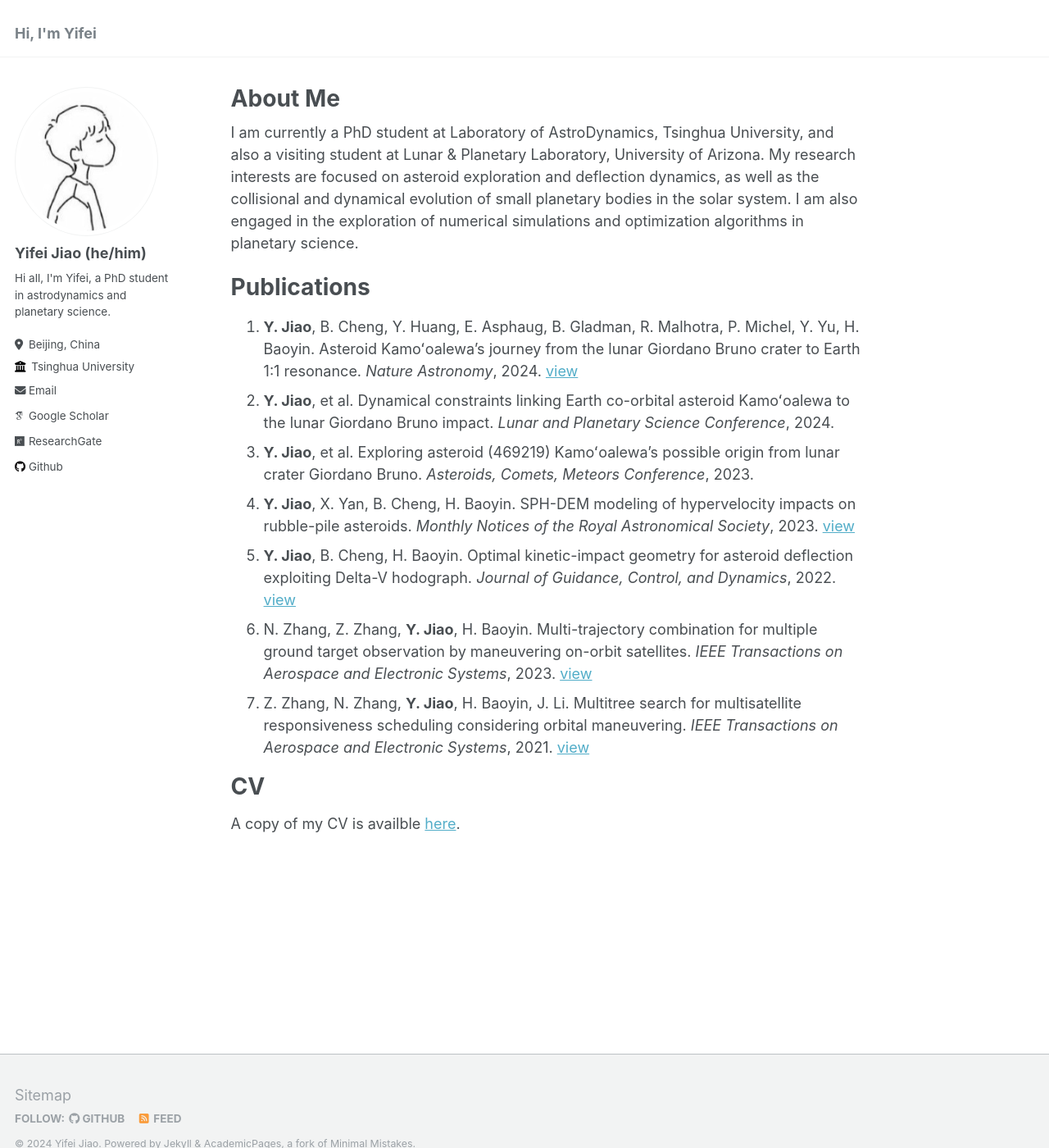
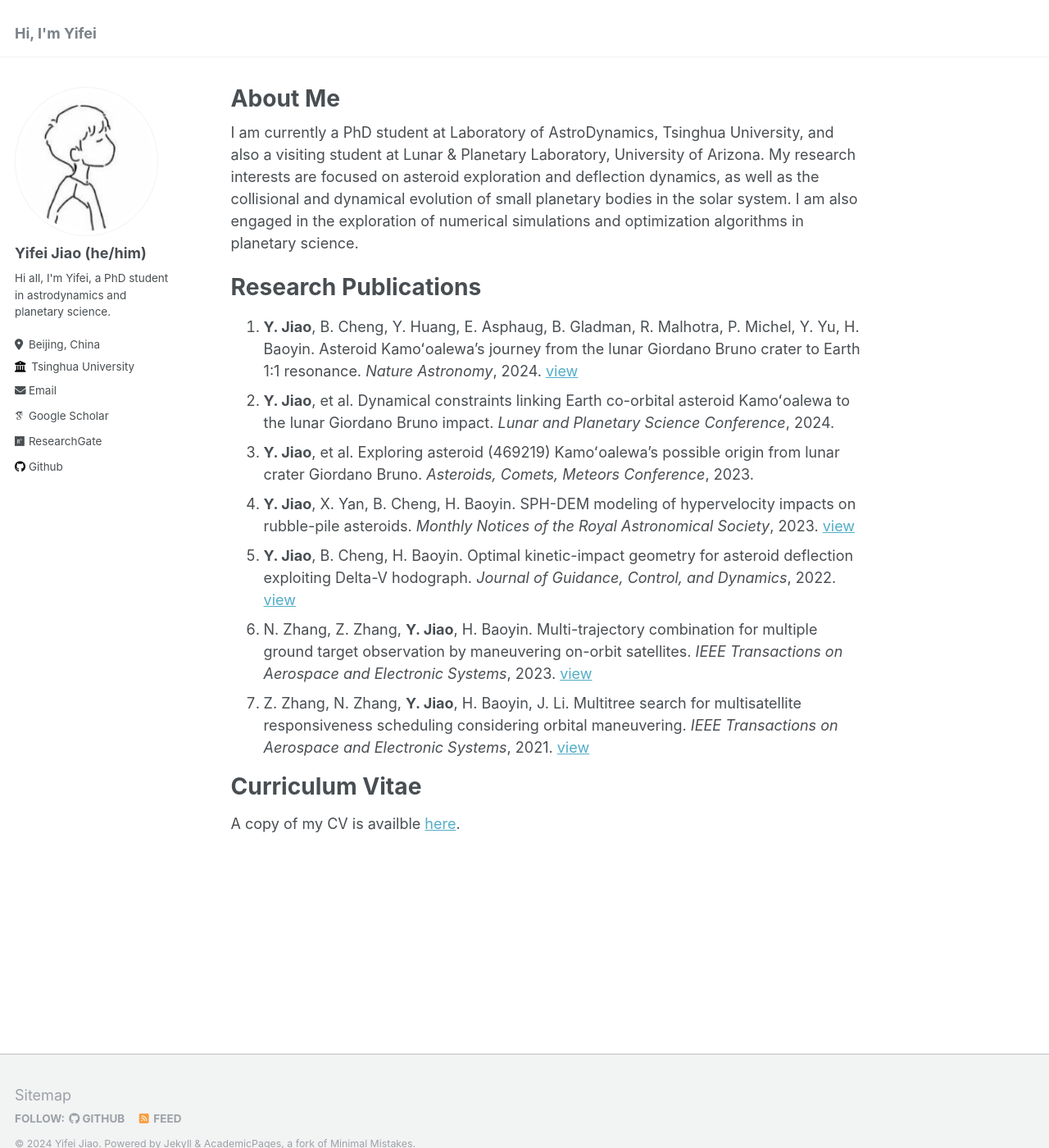
Before and after one commit to jiaoyf-thu/jiaoyf-thu.github.io, a Jekyll site: the page built from _pages/about.md, in a window 1280 px wide and 1400 px high. Shown: the whole window at 82% size. Built offline with Jekyll 4.4.1, drawn with Linux system fonts in a browser that asks for light colours; some web fonts are replaced.

Commit message:
Update about.md

```diff
--- a/_pages/about.md
+++ b/_pages/about.md
@@ -9,7 +9,7 @@ redirect_from:
 
 I am currently a PhD student at Laboratory of AstroDynamics, Tsinghua University, and also a visiting student at Lunar & Planetary Laboratory, University of Arizona. My research interests are focused on asteroid exploration and deflection dynamics, as well as the collisional and dynamical evolution of small planetary bodies in the solar system. I am also engaged in the exploration of numerical simulations and optimization algorithms in planetary science.
 
-# Publications
+# Research Publications
 1. **Y. Jiao**, B. Cheng, Y. Huang, E. Asphaug, B. Gladman, R. Malhotra, P. Michel, Y. Yu, H. Baoyin. Asteroid Kamoʻoalewa's journey from the lunar Giordano Bruno crater to Earth 1:1 resonance. *Nature Astronomy*, 2024. [view](https://www.nature.com/articles/s41550-024-02258-z)
 2. **Y. Jiao**, et al. Dynamical constraints linking Earth co-orbital asteroid Kamoʻoalewa to the lunar Giordano Bruno impact. *Lunar and Planetary Science Conference*, 2024.
 3. **Y. Jiao**, et al. Exploring asteroid (469219) Kamoʻoalewa's possible origin from lunar crater Giordano Bruno. *Asteroids, Comets, Meteors Conference*, 2023.
@@ -18,5 +18,5 @@ I am currently a PhD student at Laboratory of AstroDynamics, Tsinghua University
 6. N. Zhang, Z. Zhang, **Y. Jiao**, H. Baoyin. Multi-trajectory combination for multiple ground target observation by maneuvering on-orbit satellites. *IEEE Transactions on Aerospace and Electronic Systems*, 2023. [view](https://doi.org/10.1109/TAES.2023.3303409)
 7. Z. Zhang, N. Zhang, **Y. Jiao**, H. Baoyin, J. Li. Multitree search for multisatellite responsiveness scheduling considering orbital maneuvering. *IEEE Transactions on Aerospace and Electronic Systems*, 2021. [view](https://doi.org/10.1109/TAES.2021.3129723)
 
-# CV
+# Curriculum Vitae
 A copy of my CV is availble [here](https://jiaoyf-thu.github.io/files/Rezume.pdf).
```
